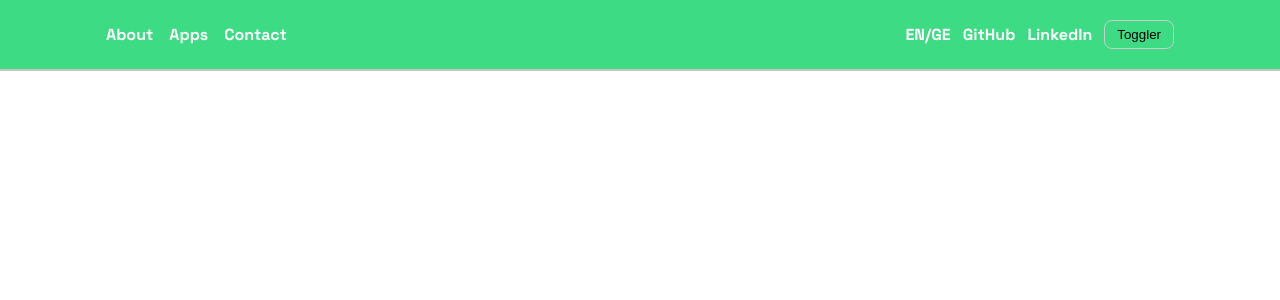
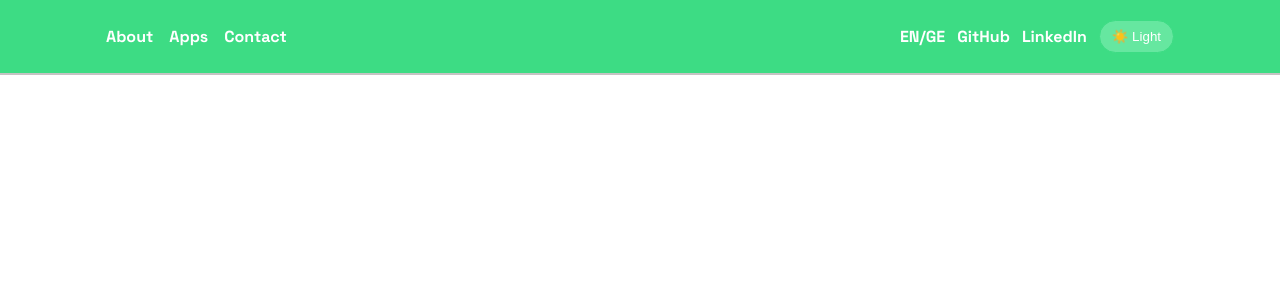
Before and after one commit to Lluka21/kartvelishvili.dev, a React (Vite) app: page / in a window 1280 px wide. Shown: the top 300 px of the page. Built offline with nearby package versions, Linux system fonts and the light colour scheme.

Commit message:
dark mode

```diff
--- a/src/App.css
+++ b/src/App.css
@@ -8,3 +8,13 @@ body {
   margin: 0;
   background-color: white;
 }
+
+.dark {
+  background-color: #0f0f0f;
+  color: white;
+}
+
+.light {
+  background-color: white;
+  color: black;
+}
--- a/src/App.jsx
+++ b/src/App.jsx
@@ -1,12 +1,23 @@
 import "./App.css";
 import Navbar from "./components/Navbar/Navbar";
+import { ThemeProvider } from "./context/ThemeContext";
+import { useContext } from "react";
+import { ThemeContext } from "./context/ThemeContext";
 
-function App() {
+function AppContent() {
+  const { darkMode } = useContext(ThemeContext);
+
   return (
-    <div>
+    <div className={darkMode ? "dark" : "light"}>
       <Navbar />
     </div>
   );
 }
 
-export default App;
+export default function App() {
+  return (
+    <ThemeProvider>
+      <AppContent />
+    </ThemeProvider>
+  );
+}
--- a/src/components/Navbar/Navbar.jsx
+++ b/src/components/Navbar/Navbar.jsx
@@ -1,4 +1,9 @@
+import { useContext } from "react";
+import { ThemeContext } from "../../context/ThemeContext";
+
 export default function Navbar() {
+  const { darkMode, setDarkMode } = useContext(ThemeContext);
+
   return (
     <div
       style={{
@@ -48,15 +53,20 @@ export default function Navbar() {
           <span>LinkedIn</span>
 
           <button
+            onClick={() => setDarkMode(!darkMode)}
             style={{
-              padding: "6px 12px",
-              borderRadius: "8px",
-              border: "1px solid #ccc",
-              background: "transparent",
+              padding: "8px 12px",
+              borderRadius: "20px",
+              border: "1px solid #3DDC84",
+              backgroundColor: "#66e7a0",
+              color: "white",
               cursor: "pointer",
+              display: "flex",
+              alignItems: "center",
+              gap: "8px",
             }}
           >
-            Toggler
+            {darkMode ? "🌙 Dark" : "☀️ Light"}
           </button>
         </div>
       </div>
--- a/src/context/ThemeContext.jsx
+++ b/src/context/ThemeContext.jsx
@@ -4,8 +4,12 @@ import React from "react";
 
 export const ThemeContext = createContext();
 
-export default function ThemeProvider() {
+export function ThemeProvider({ children }) {
   const [darkMode, setDarkMode] = useState(false);
 
-  return <div></div>;
+  return (
+    <ThemeContext.Provider value={{ darkMode, setDarkMode }}>
+      {children}
+    </ThemeContext.Provider>
+  );
 }
```
